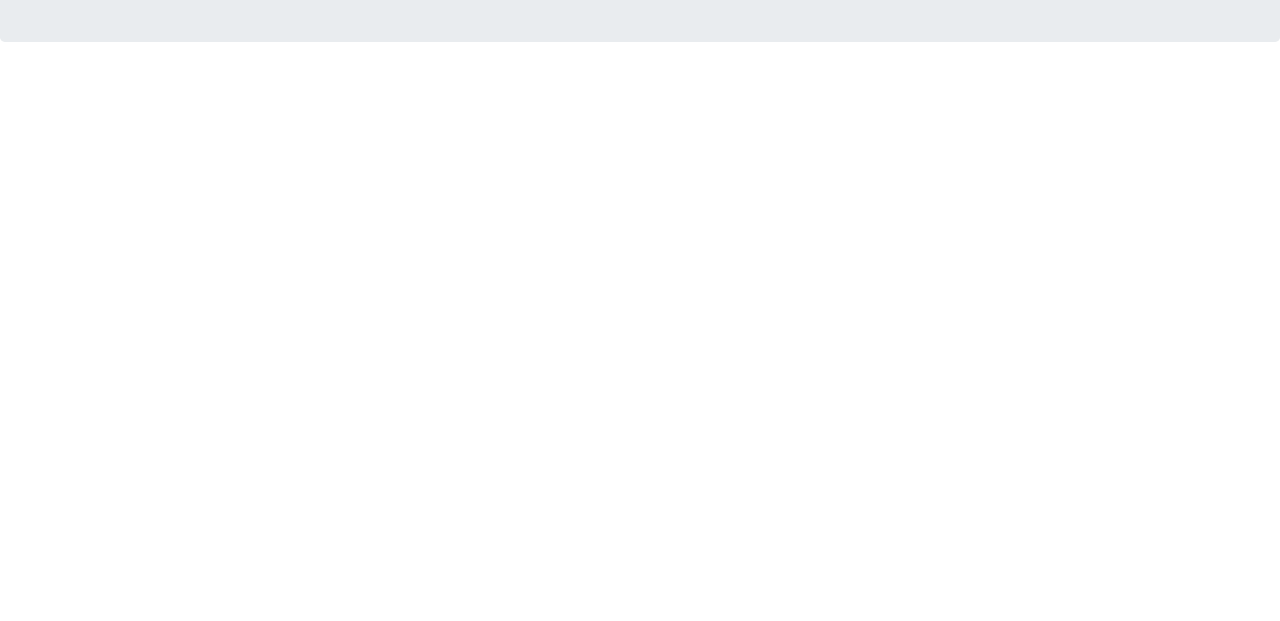
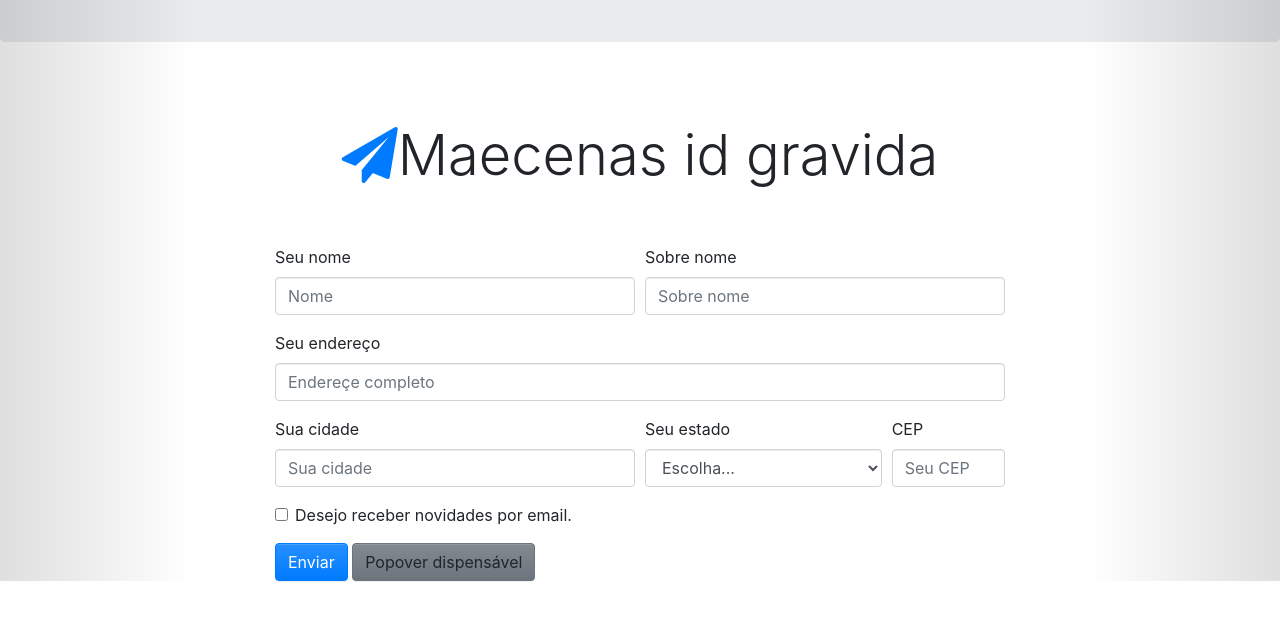
Before and after one commit to fabioaspen/Site-bootstrap-sass, a website: page index.html in a window 1280 px wide. Shown: the part 2408-3029 px from the top of the page. Before the commit the page ends 2482 px from the top, so only its background shows below. Drawn offline with nearby package versions, Linux system fonts and the light colour scheme.

Commit message:
formulario

```diff
--- a/index.html
+++ b/index.html
@@ -101,9 +101,9 @@
             <span class="carousel-control-next-icon"></span>
             <span class="sr-only">Avançar</span>
         </a>
-    </div>
+    </!DOCTYPE>
 
-    <!--Scrollspy-->
+    <!--ScrollSpy-->
 
     <div class="container">
         <div class="row">
@@ -318,6 +318,73 @@
         </div>
     </div>
 
+    <!--formulário-->
+    <div class="container">
+        <div class="row">
+            <div class="col-12 text-center my-5">
+                <h1 class="display-4"><i class="fa fa-paper-plane text-primary" aria-hidden="true"></i>Maecenas id gravida</h1>
+            </div>
+        </div>
+        <div class="row justify-content-center mb-5">
+            <div class="col-sm-12 col-md-10 col-lg-8">
+                <form>
+                    <div class="form-row">
+                        <div class="form-group col-sm-6">
+                            <label for="inputNome">Seu nome</label>
+                            <input type="text" class="form-control" id="inputNome" placeholder="Nome">
+                        </div>
+                        <div class="form-group col-sm-6">
+                            <label for="inputSobrenome">Sobre nome</label>
+                            <input type="text" class="form-control" id="inputSobrenome" placeholder="Sobre nome">
+                        </div>
+                    </div>
+                    <div class="form-row">
+                        <div class="form-group col-sm-12">
+                            <label for="inputEnd">Seu endereço</label>
+                            <input type="text" class="form-control" id="inputEnd" placeholder="Endereçe completo">
+                        </div>
+                    </div>
+                    <div class="form-row">
+                        <div class="form-group col-sm-6">
+                            <label for="inputCidade">Sua cidade</label>
+                            <input type="text" class="form-control" id="inputCidade" placeholder="Sua cidade">
+                        </div>
+                        <div class="form-group col-sm-4">
+                            <label for="inputEstado">Seu estado</label>
+                            <select id="inputEstado" class="form-control">
+                                <option selected>Escolha...</option>
+                                <option>...</option>
+                                <option>...</option>
+                                <option>...</option>
+                            </select>
+                        </div>
+                        <div class="form-group col-sm-2">
+                            <label for="inputCep">CEP</label>
+                            <input type="text" id="inputCep" class="form-control" placeholder="Seu CEP">
+                        </div>
+                    </div>
+                    <div class="form-row">
+                        <div class="form-group col-sm-12">
+                            <div class="form-check">
+                                <label class="form-check-label">
+                                    <input class="form-check-input" type="checkbox">Desejo receber novidades por email.
+                                </label>
+                            </div>
+                        </div>
+                    </div>
+                    <div class="form-row">
+                        <div class="col-sm-12">
+                            <button type="submit" class="btn btn-primary">Enviar</button>
+
+                            <!--botão popover-->
+                            <a tabindex="0" class="btn btn-secondary" role="button" data-toggle="popover"   data-trigger="focus" title="Popover dispensável" data-content="Aqui vai algum tipo de conteúdo. Muito da hora, né?!">Popover dispensável</a>
+                        </div>
+                    </div>
+                </form>
+            </div>
+        </div>
+    </div>
+
     <!--modal-->
     <div class="modal fade" id="siteModal" tabindex="w-100 role="dialog">
         <div class="modal-dialog modal-lg" role="document">
@@ -354,12 +421,18 @@
             </div>
         </div>
     </div>
-
-
     <!-- Optional JavaScript -->
     <!-- jQuery first, then Popper.js, then Bootstrap JS -->
     <script src="node_modules/jquery/dist/jquery.js"></script>
     <script src="node_modules/popper.js/dist/umd/popper.js"></script>
     <script src="node_modules/bootstrap/dist/js/bootstrap.js"></script>
+
+    <!--ativar popover-->
+    <script>
+        $(function () {
+            $('[data-toggle="popover"]').popover()
+        })
+    </script>
+
 </body>
 </html>
```
